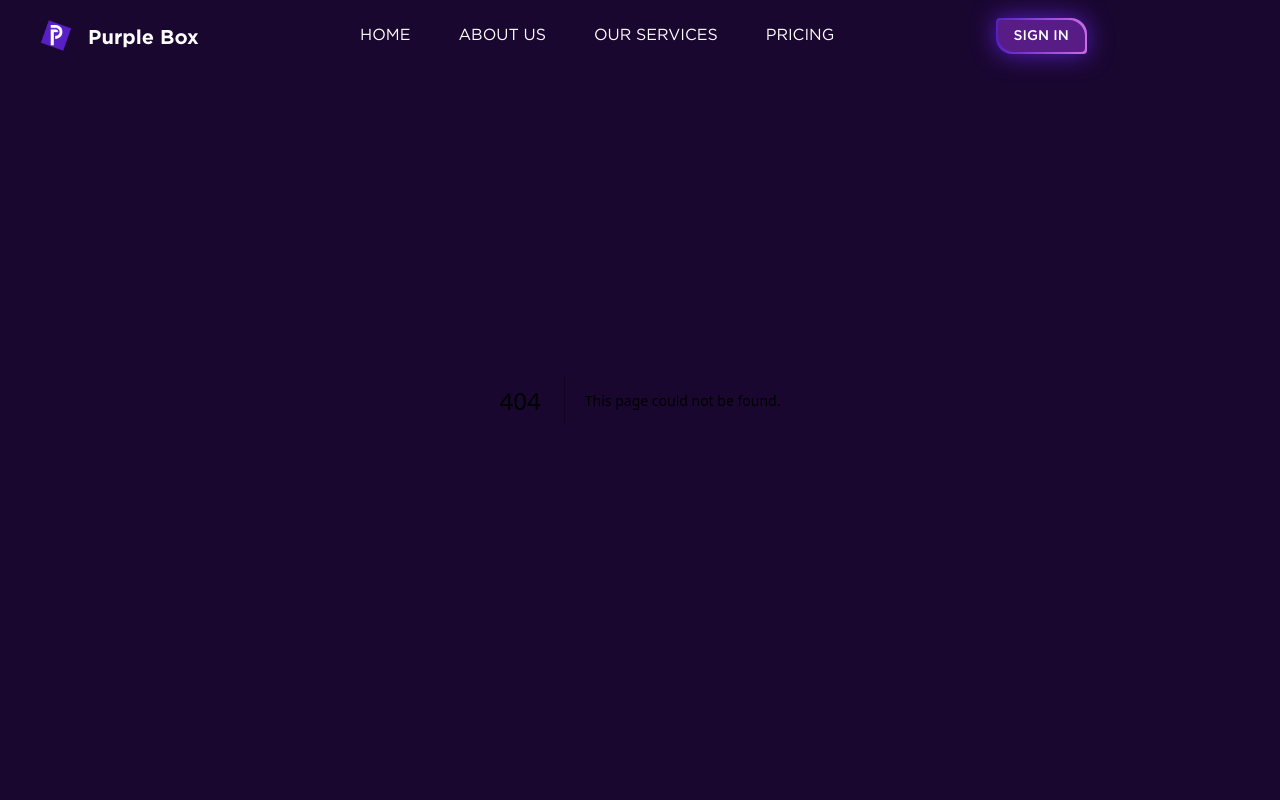
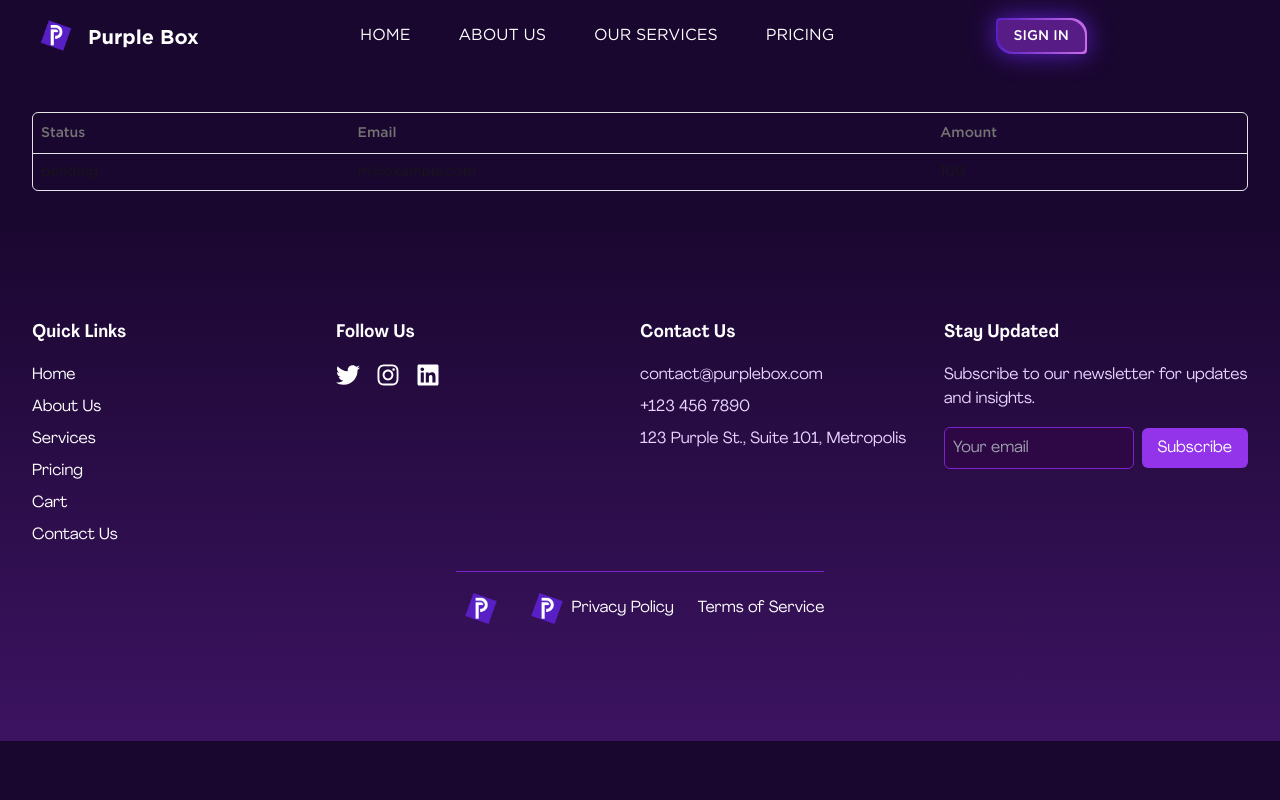
Before and after one commit to VooYee/Purple-Box, a Next.js app: page /admin/client-message in a window 1280 px wide. Before the commit this address had no page. Shown: the top 800 px of the page. Built offline with nearby package versions, Linux system fonts and the light colour scheme.

Commit message:
feat: ini client page

```diff
--- /dev/null
+++ b/app/admin/client-message/columns.tsx
@@ -0,0 +1,27 @@
+"use client"
+
+import { ColumnDef } from "@tanstack/react-table"
+
+// This type is used to define the shape of our data.
+// You can use a Zod schema here if you want.
+export type Payment = {
+  id: string
+  amount: number
+  status: "pending" | "processing" | "success" | "failed"
+  email: string
+}
+
+export const columns: ColumnDef<Payment>[] = [
+  {
+    accessorKey: "status",
+    header: "Status",
+  },
+  {
+    accessorKey: "email",
+    header: "Email",
+  },
+  {
+    accessorKey: "amount",
+    header: "Amount",
+  },
+]
--- /dev/null
+++ b/app/admin/client-message/data-table.tsx
@@ -0,0 +1,80 @@
+"use client"
+
+import {
+  ColumnDef,
+  flexRender,
+  getCoreRowModel,
+  useReactTable,
+} from "@tanstack/react-table"
+
+import {
+  Table,
+  TableBody,
+  TableCell,
+  TableHead,
+  TableHeader,
+  TableRow,
+} from "@/components/ui/table"
+
+interface DataTableProps<TData, TValue> {
+  columns: ColumnDef<TData, TValue>[]
+  data: TData[]
+}
+
+export function DataTable<TData, TValue>({
+  columns,
+  data,
+}: DataTableProps<TData, TValue>) {
+  const table = useReactTable({
+    data,
+    columns,
+    getCoreRowModel: getCoreRowModel(),
+  })
+
+  return (
+    <div className="rounded-md border w-full font-gotham">
+      <Table>
+        <TableHeader>
+          {table.getHeaderGroups().map((headerGroup) => (
+            <TableRow key={headerGroup.id}>
+              {headerGroup.headers.map((header) => {
+                return (
+                  <TableHead key={header.id}>
+                    {header.isPlaceholder
+                      ? null
+                      : flexRender(
+                          header.column.columnDef.header,
+                          header.getContext()
+                        )}
+                  </TableHead>
+                )
+              })}
+            </TableRow>
+          ))}
+        </TableHeader>
+        <TableBody>
+          {table.getRowModel().rows?.length ? (
+            table.getRowModel().rows.map((row) => (
+              <TableRow
+                key={row.id}
+                data-state={row.getIsSelected() && "selected"}
+              >
+                {row.getVisibleCells().map((cell) => (
+                  <TableCell key={cell.id}>
+                    {flexRender(cell.column.columnDef.cell, cell.getContext())}
+                  </TableCell>
+                ))}
+              </TableRow>
+            ))
+          ) : (
+            <TableRow>
+              <TableCell colSpan={columns.length} className="h-24 text-center font-gotham">
+                No results.
+              </TableCell>
+            </TableRow>
+          )}
+        </TableBody>
+      </Table>
+    </div>
+  )
+}
--- /dev/null
+++ b/app/admin/client-message/page.tsx
@@ -0,0 +1,25 @@
+import { Payment, columns } from "./columns"
+import { DataTable } from "./data-table"
+
+async function getData(): Promise<Payment[]> {
+  // Fetch data from your API here.
+  return [
+    {
+      id: "728ed52f",
+      amount: 100,
+      status: "pending",
+      email: "m@example.com",
+    },
+    // ...
+  ]
+}
+
+export default async function DemoPage() {
+  const data = await getData()
+
+  return (
+    <div className="bg-[#1a0730] wrapper flex flex-col items-center mt-[80px]">
+      <DataTable columns={columns} data={data} />
+    </div>
+  )
+}
--- /dev/null
+++ b/components/ui/table.tsx
@@ -0,0 +1,120 @@
+import * as React from "react"
+
+import { cn } from "@/lib/utils"
+
+const Table = React.forwardRef<
+  HTMLTableElement,
+  React.HTMLAttributes<HTMLTableElement>
+>(({ className, ...props }, ref) => (
+  <div className="relative w-full overflow-auto">
+    <table
+      ref={ref}
+      className={cn("w-full caption-bottom text-sm", className)}
+      {...props}
+    />
+  </div>
+))
+Table.displayName = "Table"
+
+const TableHeader = React.forwardRef<
+  HTMLTableSectionElement,
+  React.HTMLAttributes<HTMLTableSectionElement>
+>(({ className, ...props }, ref) => (
+  <thead ref={ref} className={cn("[&_tr]:border-b", className)} {...props} />
+))
+TableHeader.displayName = "TableHeader"
+
+const TableBody = React.forwardRef<
+  HTMLTableSectionElement,
+  React.HTMLAttributes<HTMLTableSectionElement>
+>(({ className, ...props }, ref) => (
+  <tbody
+    ref={ref}
+    className={cn("[&_tr:last-child]:border-0", className)}
+    {...props}
+  />
+))
+TableBody.displayName = "TableBody"
+
+const TableFooter = React.forwardRef<
+  HTMLTableSectionElement,
+  React.HTMLAttributes<HTMLTableSectionElement>
+>(({ className, ...props }, ref) => (
+  <tfoot
+    ref={ref}
+    className={cn(
+      "border-t bg-muted/50 font-medium [&>tr]:last:border-b-0",
+      className
+    )}
+    {...props}
+  />
+))
+TableFooter.displayName = "TableFooter"
+
+const TableRow = React.forwardRef<
+  HTMLTableRowElement,
+  React.HTMLAttributes<HTMLTableRowElement>
+>(({ className, ...props }, ref) => (
+  <tr
+    ref={ref}
+    className={cn(
+      "border-b transition-colors hover:bg-muted/50 data-[state=selected]:bg-muted",
+      className
+    )}
+    {...props}
+  />
+))
+TableRow.displayName = "TableRow"
+
+const TableHead = React.forwardRef<
+  HTMLTableCellElement,
+  React.ThHTMLAttributes<HTMLTableCellElement>
+>(({ className, ...props }, ref) => (
+  <th
+    ref={ref}
+    className={cn(
+      "h-10 px-2 text-left align-middle font-medium text-muted-foreground [&:has([role=checkbox])]:pr-0 [&>[role=checkbox]]:translate-y-[2px]",
+      className
+    )}
+    {...props}
+  />
+))
+TableHead.displayName = "TableHead"
+
+const TableCell = React.forwardRef<
+  HTMLTableCellElement,
+  React.TdHTMLAttributes<HTMLTableCellElement>
+>(({ className, ...props }, ref) => (
+  <td
+    ref={ref}
+    className={cn(
+      "p-2 align-middle [&:has([role=checkbox])]:pr-0 [&>[role=checkbox]]:translate-y-[2px]",
+      className
+    )}
+    {...props}
+  />
+))
+TableCell.displayName = "TableCell"
+
+const TableCaption = React.forwardRef<
+  HTMLTableCaptionElement,
+  React.HTMLAttributes<HTMLTableCaptionElement>
+>(({ className, ...props }, ref) => (
+  <caption
+    ref={ref}
+    className={cn("mt-4 text-sm text-muted-foreground", className)}
+    {...props}
+  />
+))
+TableCaption.displayName = "TableCaption"
+
+export {
+  Table,
+  TableHeader,
+  TableBody,
+  TableFooter,
+  TableHead,
+  TableRow,
+  TableCell,
+  TableCaption,
+}
--- a/package.json
+++ b/package.json
@@ -15,6 +15,7 @@
     "@radix-ui/react-label": "^2.1.0",
     "@radix-ui/react-popover": "^1.1.2",
     "@radix-ui/react-slot": "^1.1.0",
+    "@tanstack/react-table": "^8.20.5",
     "class-variance-authority": "^0.7.0",
     "clsx": "^2.1.1",
     "date-fns": "^3.6.0",
```
Also changed, not shown: 1 other file (tests, documents, lock files or other folders).
